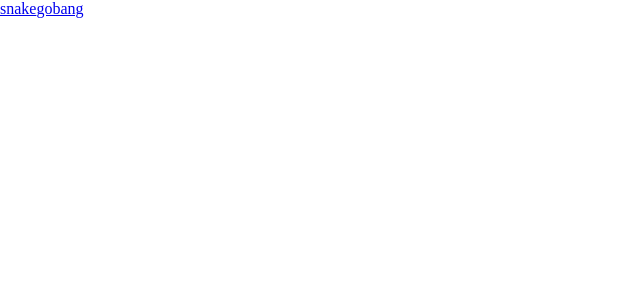
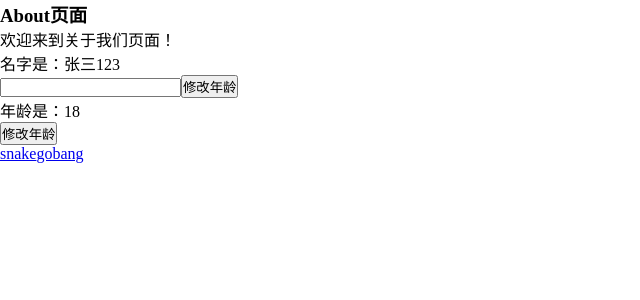
Before and after one commit to gssggssg/projects, a React (Create React App) app: page / in a window 1280 px wide. Shown: the top 300 px of the page, without its empty margins (0-640 px from the left). Built offline with nearby package versions, Linux system fonts and the light colour scheme.

Commit message:
feat-Configure the react-redux

```diff
--- a/package.json
+++ b/package.json
@@ -9,10 +9,12 @@
     "@types/react-router-config": "^5.0.3",
     "react": "^17.0.2",
     "react-dom": "^17.0.2",
+    "react-redux": "^7.2.6",
     "react-router": "^5.2.0",
     "react-router-config": "^5.1.1",
     "react-router-dom": "^5.2.0",
     "react-scripts": "5.0.0",
+    "redux": "^4.1.2",
     "web-vitals": "^2.1.2"
   },
   "scripts": {
--- a/src/App.tsx
+++ b/src/App.tsx
@@ -1,11 +1,13 @@
-import * as React from 'react';
-import { renderRoutes, RouteConfig } from 'react-router-config';
-import routes from './routes';
-import Navigation from './pages/Navigation';
+import * as React from "react";
+import { renderRoutes, RouteConfig } from "react-router-config";
+import routes from "./routes";
+import Navigation from "./pages/Navigation";
+import About from "./Sml";
 
 const App = () => {
   return (
     <>
+      <About />
       <Navigation />
       {renderRoutes(routes as RouteConfig[])}
     </>
--- /dev/null
+++ b/src/Sml.tsx
@@ -0,0 +1,51 @@
+import React, { Component } from "react";
+import { connect } from "react-redux";
+import { setName, setAge } from "./store/action";
+
+interface Props {
+  setAge: Function;
+  setName: Function;
+  age: number;
+  name: string;
+}
+
+interface State { };
+
+class About extends Component<Props, State> {
+  refs: any = React.createRef();
+  // eslint-disable-next-line @typescript-eslint/no-useless-constructor
+  constructor(props: Props) {
+    super(props);
+  }
+  changeAge() {
+    this.props.setAge(1);
+    console.log(this.props);
+  }
+  changeName() {
+    let name: number = this.refs.value;
+    this.props.setName(name);
+    console.log(this.refs);
+    this.refs.value = "";
+  }
+  render() {
+    return (
+      <div className="about">
+        <div className="container">
+          <h3 className="center"> About页面</h3>
+          <p>欢迎来到关于我们页面！</p>
+        </div>
+        <div>
+          <p>名字是：{this.props.name}</p>
+          <input ref={(input: HTMLInputElement) => this.refs = input} type="text" />
+          <button onClick={this.changeName.bind(this)}>修改年龄</button>
+          <p>年龄是：{this.props.age}</p>
+          <button onClick={this.changeAge.bind(this)}>修改年龄</button>
+        </div>
+      </div>
+    );
+  }
+}
+
+export default connect((props, state) => Object.assign({}, props, state), {
+  setAge, setName
+})(About);
--- a/src/index.tsx
+++ b/src/index.tsx
@@ -1,14 +1,18 @@
-import React from 'react';
-import ReactDOM from 'react-dom';
-import { BrowserRouter as Router } from 'react-router-dom';
-import App from './App';
-import './index.scss';
+import React from "react";
+import ReactDOM from "react-dom";
+import { BrowserRouter as Router } from "react-router-dom";
+import { Provider } from "react-redux";
+import store from "./store";
+import App from "./App";
+import "./index.scss";
 
 ReactDOM.render(
-  <React.StrictMode>
-    <Router>
-      <App />
-    </Router>
-  </React.StrictMode>,
-  document.getElementById('root'),
+    <React.StrictMode>
+      <Provider store={store}>
+        <Router>
+          <App />
+        </Router>
+      </Provider>
+    </React.StrictMode>,
+    document.getElementById("root"),
 );
```
Also changed, not shown: 1 other file (tests, documents, lock files or other folders).
